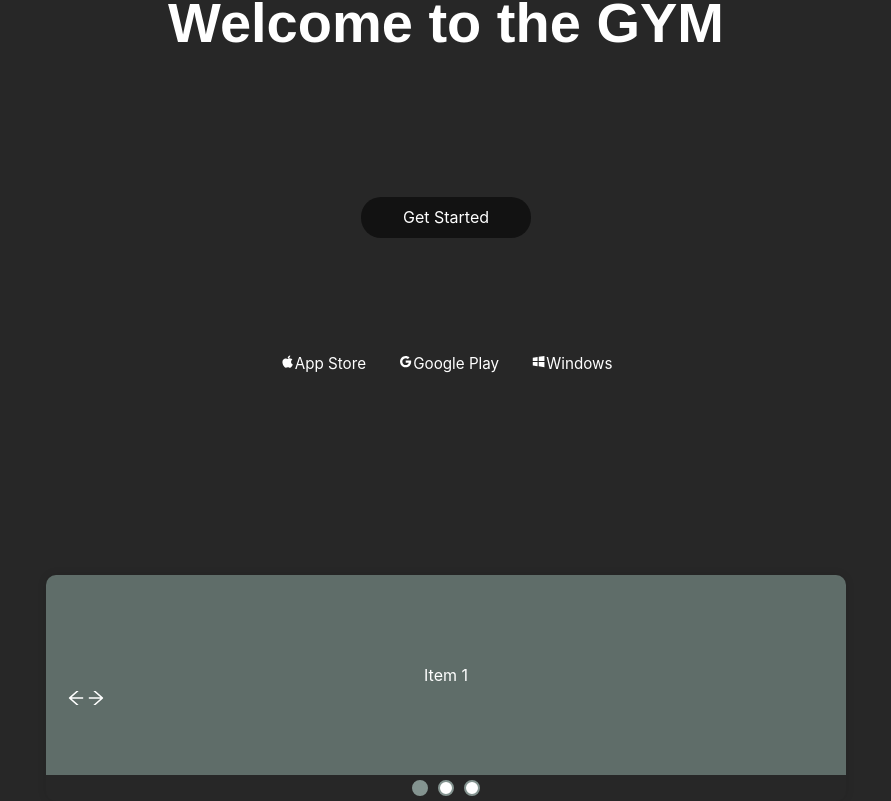
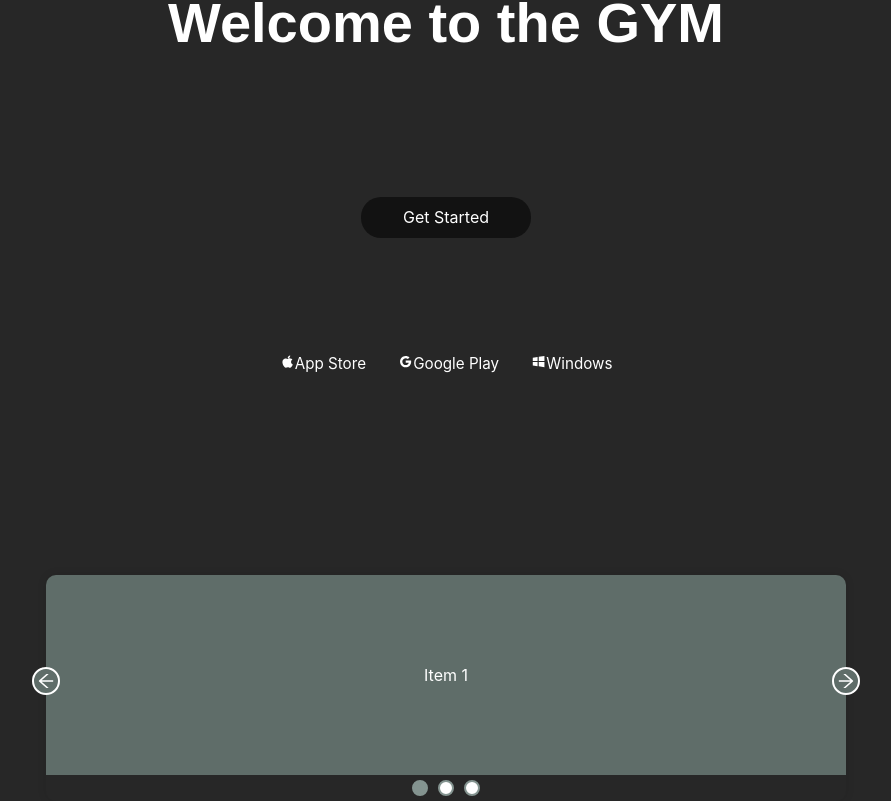
Before and after one commit to mikoogla/workoutApp, a React (Create React App) app in the folder workout-app/: page / in a window 1280 px wide. Shown: the part 349-1150 px from the top of the page, without its empty margins (194-1085 px from the left). Built offline with nearby package versions, Linux system fonts and the light colour scheme.

Commit message:
fixed landing page carousel buttons

```diff
--- a/workout-app/src/components/LandingPage/Carousel/Carousel.css
+++ b/workout-app/src/components/LandingPage/Carousel/Carousel.css
@@ -6,15 +6,54 @@
   --text: #f1f3f3;
 }
 
+.parent {
+  display: flex;
+  justify-content: center;
+}
+
+/* CONTROLS */
+.arrow {
+  position: relative;
+}
+
+.btn-carousel {
+  border: 2px solid #fff;
+  display: flex;
+  justify-content: center;
+  align-items: center;
+  border-radius: 100%;
+  width: 24px;
+  height: 24px;
+  z-index: 999;
+  position: absolute;
+  background-color: #5f6d69;
+}
+
+.btn-carousel:hover {
+  background-color: #849490;
+}
+
+.btn-carousel-left {
+  top: 47%;
+  left: 0;
+  transform: translate(-50%, -50%);
+}
+
+.btn-carousel-right {
+  top: 47%;
+  right: 0;
+  transform: translate(50%, -50%);
+}
+
+/* REST OF THE FUCKING CAROUSEL */
 .carousel {
   position: relative;
   overflow: hidden;
   width: 800px;
-	margin: 0 auto;
   list-style: none;
   box-sizing: border-box;
+  box-shadow: 0 0 10px rgba(0, 0, 0, 0.1);
   border-radius: 10px;
-	box-shadow: 0 0 10px rgba(0, 0, 0, 0.1);
 }
 
 .carousel-inner {
@@ -58,11 +97,42 @@
 }
 
 /* CONTROLS */
+/*
 .arrows {
-	position: absolute;
+  /* position: absolute;
   align-items: center;
-	padding: 0 20px;
   cursor: pointer;
   z-index: 1;
   top: 50%;
+  right: 50%;
+  transform: translate(50%, -50%);
+
+  width: 800px;
+  display: flex;
+  justify-content: space-between;
+  position: relative;
 }
+
+.btn-carousel {
+  border: 2px solid #fff;
+  display: flex;
+  justify-content: center;
+  align-items: center;
+  border-radius: 100%;
+  width: 24px;
+  height: 24px;
+  z-index: 999;
+  position: absolute;
+}
+
+.btn-carousel-left {
+  top: 50%;
+  left: 0;
+  transform: translate(-80%, -50%);
+}
+
+.btn-carousel-right {
+  top: 50%;
+  right: 0;
+  transform: translate(80%, -50%);
+} */
--- a/workout-app/src/components/LandingPage/Carousel/Carousel.js
+++ b/workout-app/src/components/LandingPage/Carousel/Carousel.js
@@ -1,52 +1,63 @@
-import React, { Fragment, useState } from "react"
-import { AiOutlineArrowLeft, AiOutlineArrowRight } from "react-icons/ai"
+import React, { Fragment, useState } from "react";
+import { AiOutlineArrowLeft, AiOutlineArrowRight } from "react-icons/ai";
 
-import "./Carousel.css"
+import "./Carousel.css";
 
 const Carousel = ({ children }) => {
-	const [activeIndex, setActiveIndex] = useState(0)
+  const [activeIndex, setActiveIndex] = useState(0);
 
-	const updateIndex = newIndex => {
+  const updateIndex = (newIndex) => {
     if (newIndex < 0) {
-			newIndex = React.Children.count(children) - 1
+      newIndex = React.Children.count(children) - 1;
     } else if (newIndex >= React.Children.count(children)) {
-			newIndex = 0
+      newIndex = 0;
     }
 
-		setActiveIndex(newIndex)
-	}
+    setActiveIndex(newIndex);
+  };
 
   return (
     <Fragment>
-			<div className='carousel'>
-				<div className='arrows'>
-					<span onClick={() => updateIndex(activeIndex - 1)}>
-						<AiOutlineArrowLeft size='20px' />
-					</span>
-					<span onClick={() => updateIndex(activeIndex + 1)}>
-						<AiOutlineArrowRight size='20px' />
+      <div class="parent">
+        <div class="arrow">
+          <span
+            className="btn-carousel btn-carousel-left"
+            onClick={() => updateIndex(activeIndex - 1)}
+          >
+            <AiOutlineArrowLeft size="20px" />
           </span>
         </div>
+        <div className="carousel">
           <div
-					className='carousel-inner'
-					style={{ transform: `translateX(-${activeIndex * 100}%)` }}>
+            className="carousel-inner"
+            style={{ transform: `translateX(-${activeIndex * 100}%)` }}
+          >
             {React.Children.map(children, (child, index) => {
-						return React.cloneElement(child, { width: "100%" })
+              return React.cloneElement(child, { width: "100%" });
             })}
           </div>
-
-				<div className='indicators'>
+          <div className="indicators">
             {React.Children.map(children, (child, index) => {
               return (
                 <button
                   className={`${index === activeIndex ? "active" : ""}`}
-								onClick={() => updateIndex(index)}></button>
-						)
+                  onClick={() => updateIndex(index)}
+                ></button>
+              );
             })}
           </div>
         </div>
+        <div class="arrow">
+          <span
+            className="btn-carousel btn-carousel-right"
+            onClick={() => updateIndex(activeIndex + 1)}
+          >
+            <AiOutlineArrowRight size="20px" />
+          </span>
+        </div>
+      </div>
     </Fragment>
-	)
-}
+  );
+};
 
-export default Carousel
+export default Carousel;
```
Also changed, not shown: workout-app/src/components/LandingPage/Carousel/CarouselItem.module.css (indentation only). Lines whose indentation alone changed are shown as unchanged.
